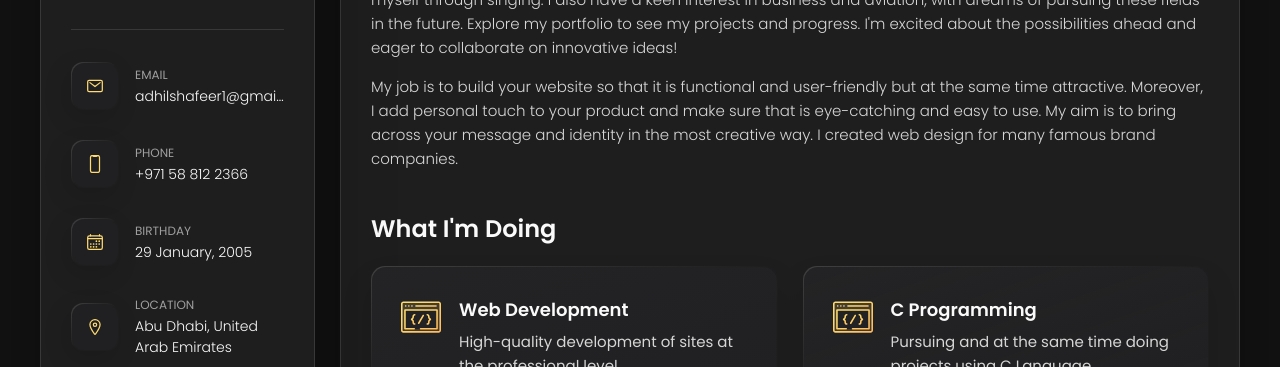
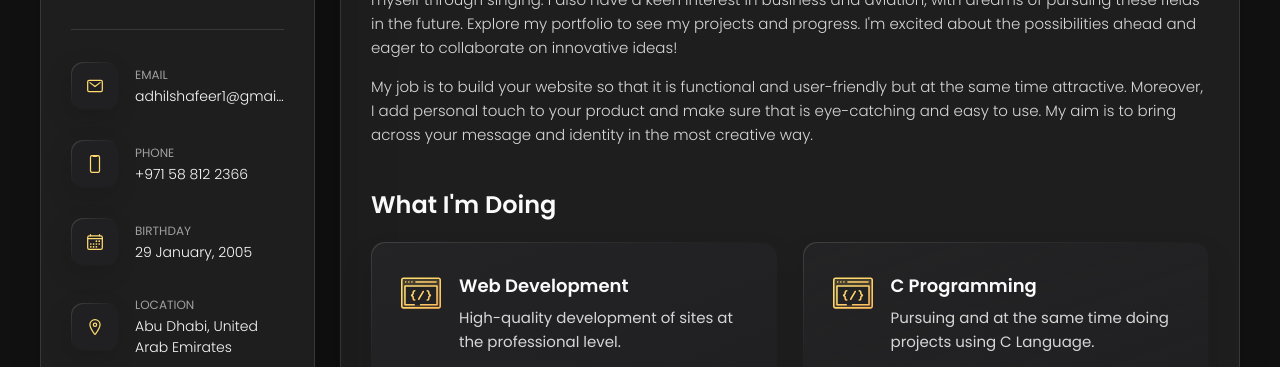
Before and after one commit to Adhi-2005/My_Portfolio, a plain HTML site: page index.html in a window 1280 px wide. Shown: the part 311-678 px from the top of the page. Drawn offline with nearby package versions, Linux system fonts and the light colour scheme.

Commit message:
some changes in words

```diff
--- a/index.html
+++ b/index.html
@@ -220,7 +220,7 @@
             Moreover, I
             add personal touch to your product and make sure that is eye-catching and easy to use. My aim is to bring
             across your
-            message and identity in the most creative way. I created web design for many famous brand companies.
+            message and identity in the most creative way.
           </p>
         </section>
 
```
